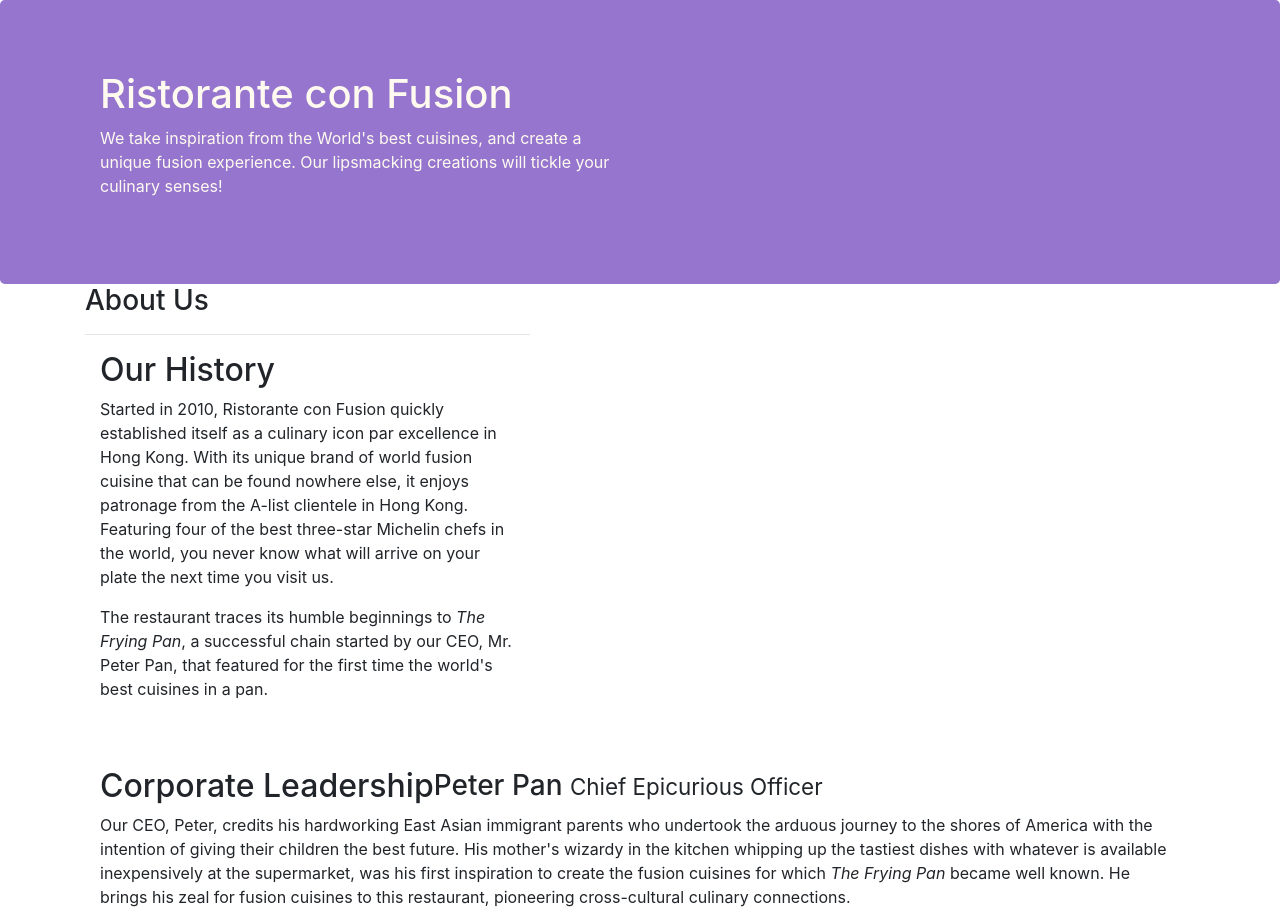
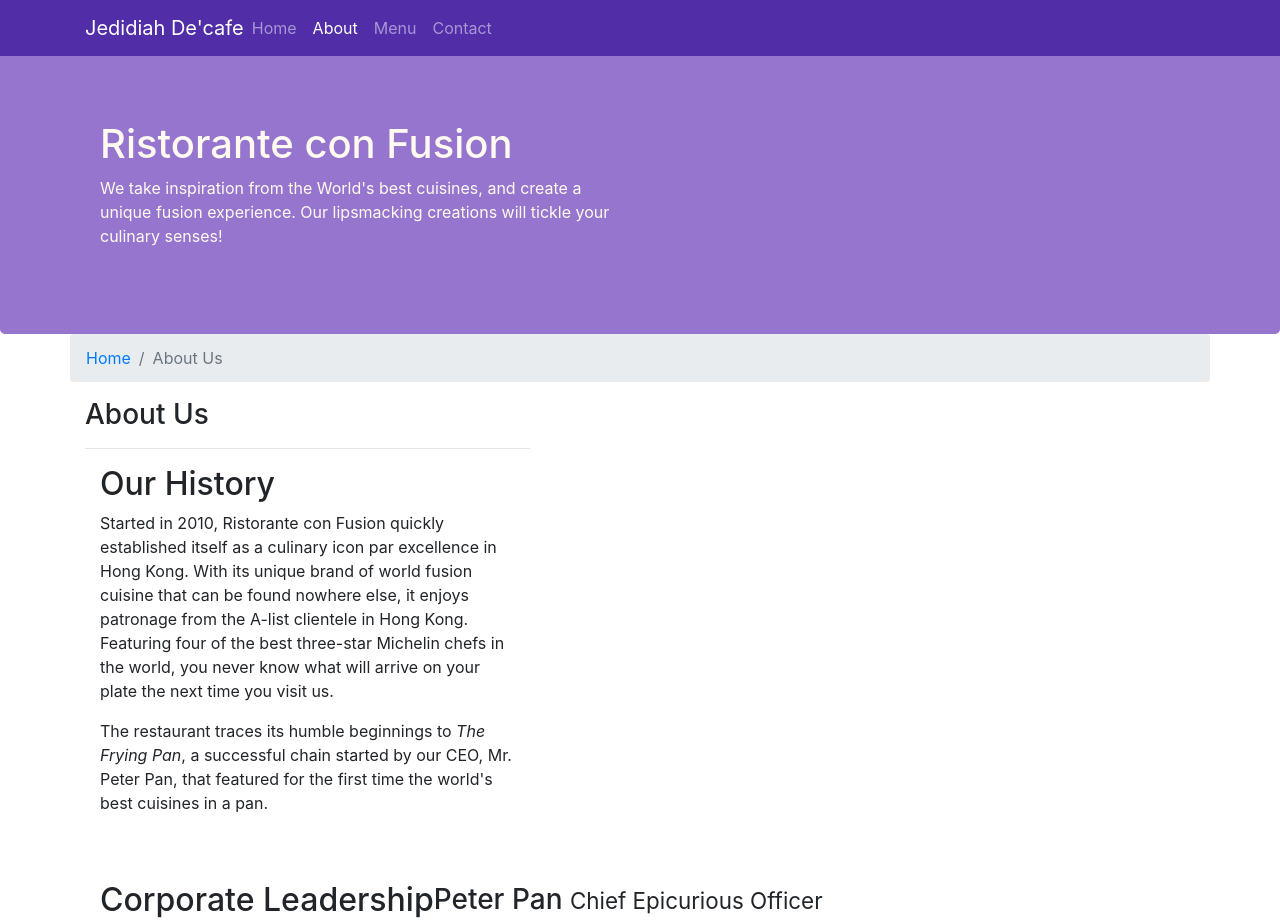
Before and after one commit to upcomingsimplecoder/bootstrap-initial, a website: page aboutus.html in a window 1280 px wide. Shown: the top 922 px of the page. Drawn offline with nearby package versions, Linux system fonts and the light colour scheme.

Commit message:
navbar breadcrumb

```diff
--- a/aboutus.html
+++ b/aboutus.html
@@ -14,7 +14,25 @@
 </head>
 
 <body>
+    <nav class="navbar navbar-dark navbar-expand-sm fixed-top">
+        <div class="container">
+            <button class="navbar-toggler" type="button" data-toggle="collapse" data-target="#Navbar">
+                <span class="navbar-toggler-icon"></span>
+            </button>
+            <a class="navbar-brand mr-auto" href="./index.html">
+                Jedidiah De'cafe
+            </a>
+            <div class="collapse navbar-collapse" id="Navbar">
 
+                <ul class="navbar-nav mr-auto">
+                    <li class="nav-item"><a class="nav-link" href="./index.html">Home</a></li>
+                    <li class="nav-item active"><a class="nav-link" href='#'>About</a></li>
+                    <li class="nav-item"><a class="nav-link" href="#">Menu</a></li>
+                    <li class="nav-item"><a class="nav-link" href="#">Contact</a></li>
+                </ul>
+            </div>
+        </div>
+        </nav>
     <header class="jumbotron">
         <div class="container">
             <div class="row row-header">
@@ -30,6 +48,12 @@
 
     <div class="container">
         <div class="row">
+            <ol class="col-12 breadcrumb">
+                <li class="breadcrumb-item">
+                    <a href="./index.html">Home</a>
+                </li>
+                <li class="breadcrumb-item active">About Us</li>
+            </ol>
             <div class="col-12 col-sm-4 col-md-5">
                <h3>About Us</h3>
                <hr>
@@ -69,7 +93,7 @@
                 <div class="col-4 offset-1 col-sm-2">
                     <h5>Links</h5>
                     <ul class="list-unstyled">
-                        <li><a href="#">Home</a></li>
+                        <li><a href="./index.html">Home</a></li>
                         <li><a href="#">About</a></li>
                         <li><a href="#">Menu</a></li>
                         <li><a href="#">Contact</a></li>
--- a/css/styles.css
+++ b/css/styles.css
@@ -28,3 +28,12 @@
     margin: 0px;
     color: #0f0f0f;
 }
+
+body {
+    padding: 50px 0px 0px 0px;
+    z-index: 0;
+}
+
+.navbar-dark {
+    background-color: #512DA8;
+}
```
Also changed, not shown: index.html (+20 -2 lines).
